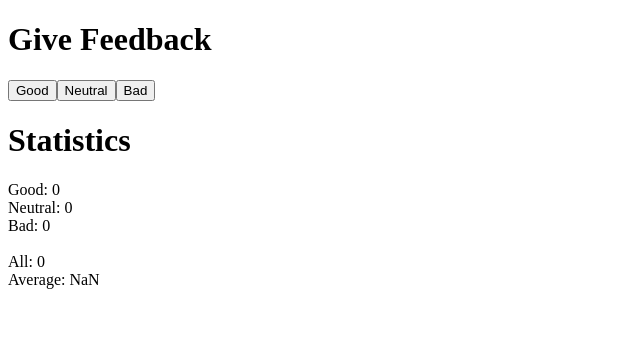
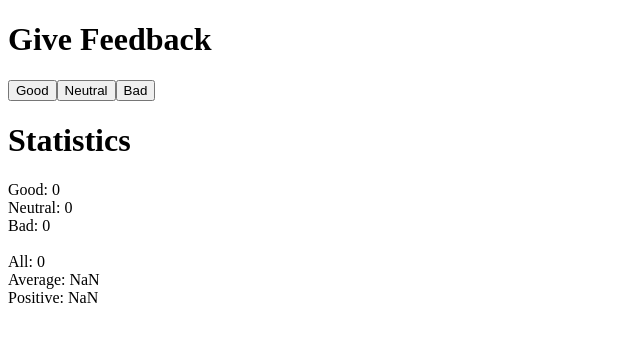
Before and after one commit to b-capra/fullstackopen, a React (Create React App) app in the folder part1/unicafe/: page / in a window 1280 px wide. Shown: the top 342 px of the page, without its empty margins (0-640 px from the left). Built offline with nearby package versions, Linux system fonts and the light colour scheme.

Commit message:
Add positive % function

```diff
--- a/part1/unicafe/src/App.js
+++ b/part1/unicafe/src/App.js
@@ -4,7 +4,7 @@ const Heading = ({text}) => <h1>{text}</h1>
 
 const Button = ({text, onClick}) => <button onClick={onClick}>{text}</button>
 
-const Total = ({text, total}) => <div>{text}: {total}</div>
+const Total = ({text, total}) => <div>{text}: {Math.round(total * 100) / 100}</div>
 
 const Avg = ({text, totals}) => {
   const avg = (totals[0] - totals[2]) / (totals[0] + totals[1] + totals[2])
@@ -39,6 +39,7 @@ const App = () => {
       <br></br>
       <Total text='All' total={good + neutral + bad} />
       <Avg text='Average' totals={[good, neutral, bad]} />
+      <Total text='Positive' total={good / (good + neutral + bad)} />
     </div>
   )
 }
```
